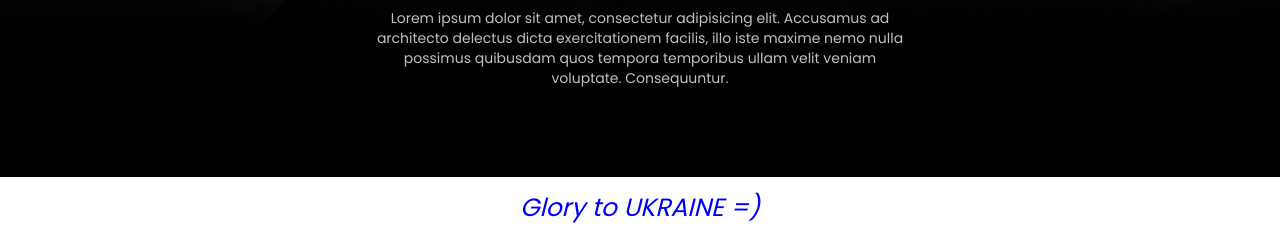
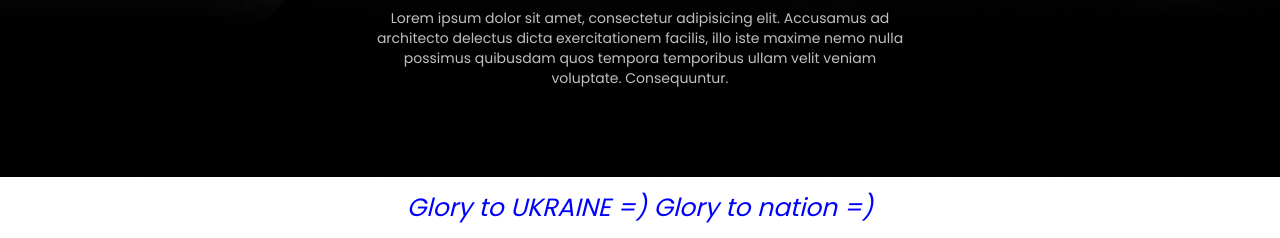
Before and after one commit to stanislavinfo994/aperture, a plain HTML site: page index.html in a window 1280 px wide. Shown: the part 749-987 px from the top of the page. Drawn offline with Linux system fonts and the light colour scheme.

Commit message:
changed text

```diff
--- a/index.html
+++ b/index.html
@@ -52,7 +52,7 @@
 
     </section>
 </main>
-<p> Glory to UKRAINE =) </p>
+<p> Glory to UKRAINE =) Glory to nation =) </p>
 
 </body>
 </html>
```
